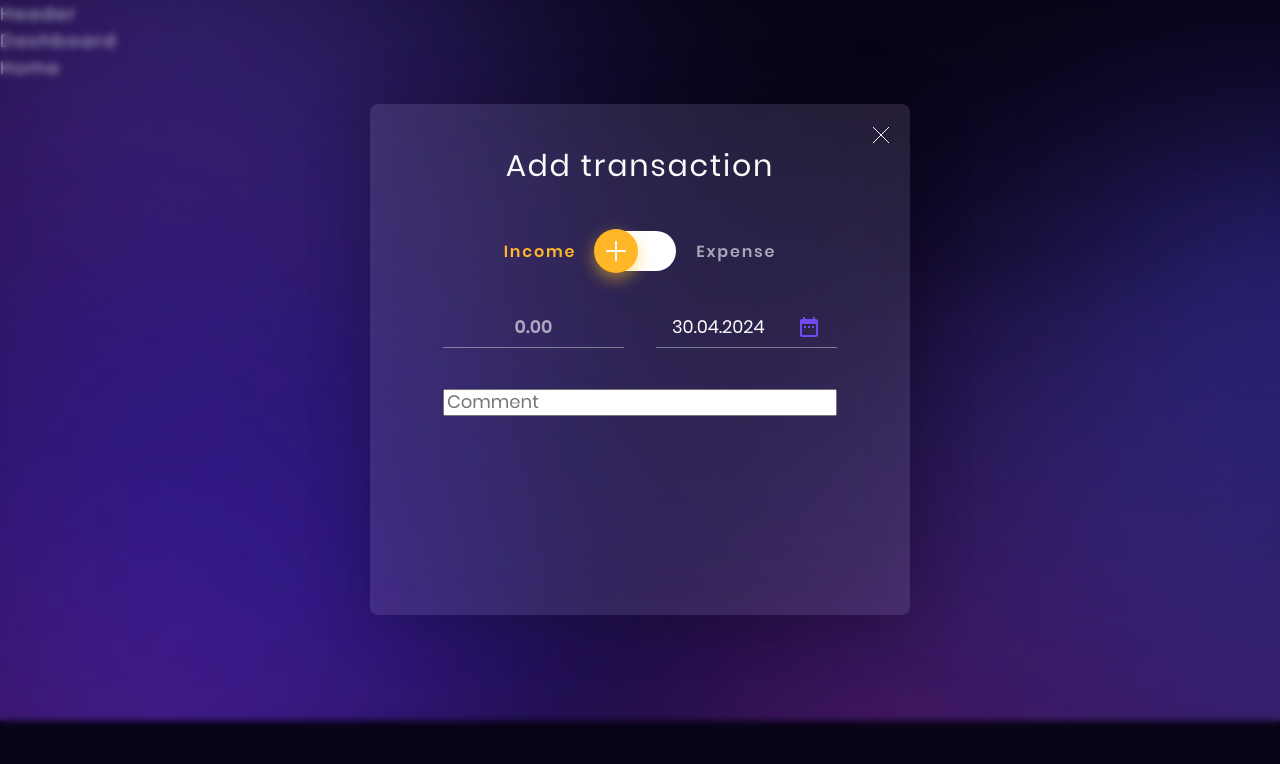
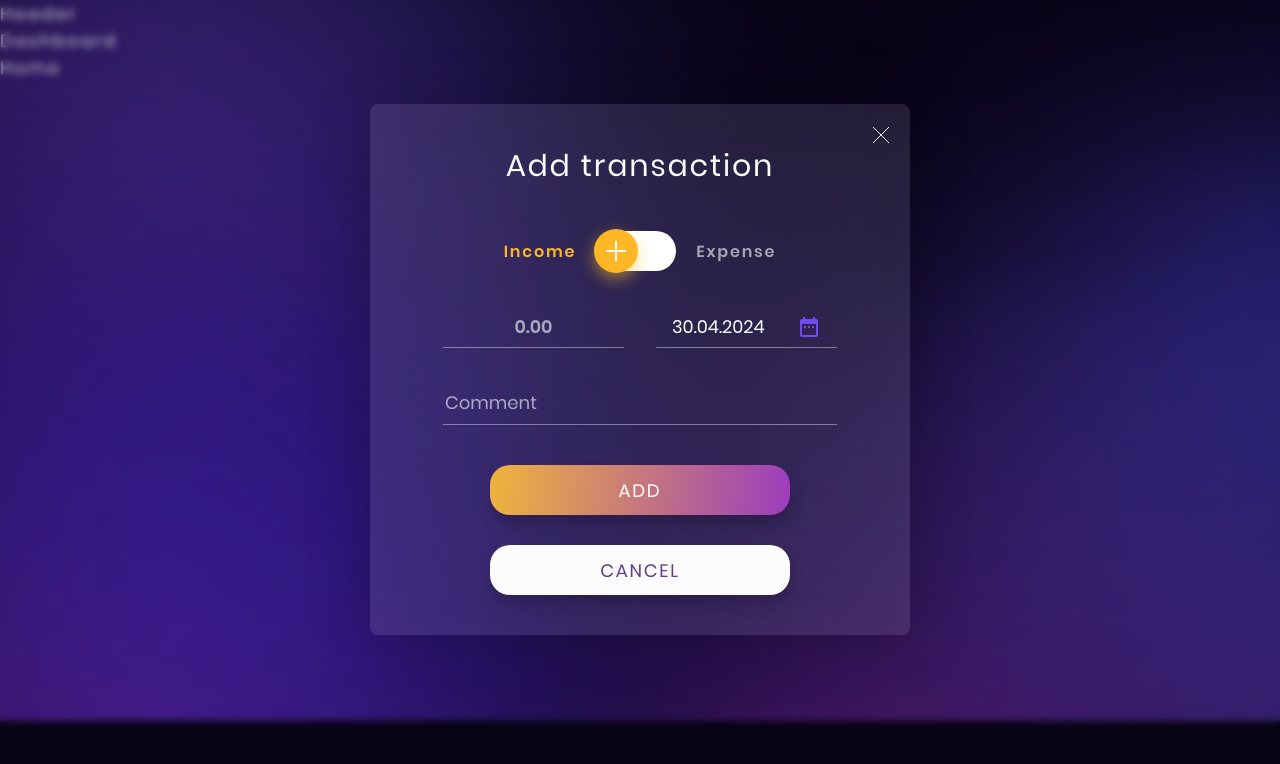
Before and after one commit to nadia-yanushevska/MoneyGuard, a React (Vite) app: page / in a window 1280 px wide. Shown: the top 764 px of the page. Built offline with nearby package versions, Linux system fonts and the light colour scheme.

Commit message:
add buttons

```diff
--- a/src/components/AddTransactionForm/AddTransactionForm.jsx
+++ b/src/components/AddTransactionForm/AddTransactionForm.jsx
@@ -88,6 +88,8 @@ function AddTransactionForm() {
             <div className={s.comment}>
                 <input type="text" className={s.input} placeholder="Comment" />
             </div>
+            <button className={clsx(s.btn, s.btn_add)}>Add</button>
+            <button className={clsx(s.btn, s.btn_cancel)}>Cancel</button>
         </div>
     );
 }
--- a/src/components/AddTransactionForm/AddTransactionForm.module.css
+++ b/src/components/AddTransactionForm/AddTransactionForm.module.css
@@ -99,7 +99,6 @@
     outline: none;
     text-align: center;
     color: rgba(255, 255, 255);
-    text-align: center;
     font-size: 18px;
     font-style: normal;
     font-weight: 600;
@@ -159,8 +158,97 @@
 
 .comment {
     max-width: 394px;
+    position: relative;
+    margin-bottom: 48px;
 
     .input {
         width: 100%;
+        background-color: transparent;
+        border: none;
+        outline: none;
+        color: white;
+        font-size: 18px;
+        font-style: normal;
+        font-weight: 400;
+        line-height: normal;
+    }
+    .input::placeholder {
+        color: rgba(255, 255, 255, 0.6);
+    }
+
+    .input:focus {
+        caret-color: rgba(255, 255, 255, 0.6);
+    }
+
+    &::after {
+        content: '';
+        position: absolute;
+        bottom: -8px;
+        left: 0;
+        width: 100%;
+        height: 1px;
+        background-color: rgba(255, 255, 255, 0.4);
     }
 }
+
+.btn {
+    width: 300px;
+    height: 50px;
+    border-radius: 20px;
+    box-shadow: 1px 9px 15px 0px rgba(0, 0, 0, 0.2);
+    transition: all 0.4s ease;
+}
+
+.btn_add {
+    background: linear-gradient(97deg, #ffc727 -16.42%, #9e40ba 97.04%, #7000ff 150.71%);
+    color: #fff;
+    text-align: center;
+    font-size: 18px;
+    font-style: normal;
+    font-weight: 400;
+    line-height: normal;
+    letter-spacing: 1.8px;
+    text-transform: uppercase;
+    display: block;
+    margin: 0 auto;
+    margin-bottom: 30px;
+    cursor: pointer;
+}
+
+.btn_add:hover,
+.btn_add:focus {
+    transform: translateY(-1px);
+    box-shadow: 1px 9px 20px 0px rgba(0, 0, 0, 0.3);
+}
+
+.btn_add:active {
+    transform: translateY(2px);
+    box-shadow: 1px 5px 10px 0px rgba(0, 0, 0, 0.4);
+}
+
+.btn_cancel {
+    background: #fbfbfb;
+
+    color: #623f8b;
+    text-align: center;
+    font-size: 18px;
+    font-style: normal;
+    font-weight: 400;
+    line-height: normal;
+    letter-spacing: 1.8px;
+    text-transform: uppercase;
+    display: block;
+    margin: 0 auto;
+    cursor: pointer;
+}
+
+.btn_cancel:hover,
+.btn_cancel:focus {
+    transform: translateY(-1px);
+    box-shadow: 1px 9px 20px 0px rgba(0, 0, 0, 0.3);
+}
+
+.btn_cancel:active {
+    transform: translateY(2px);
+    box-shadow: 1px 9px 20px 0px rgba(0, 0, 0, 0.4);
+}
```
